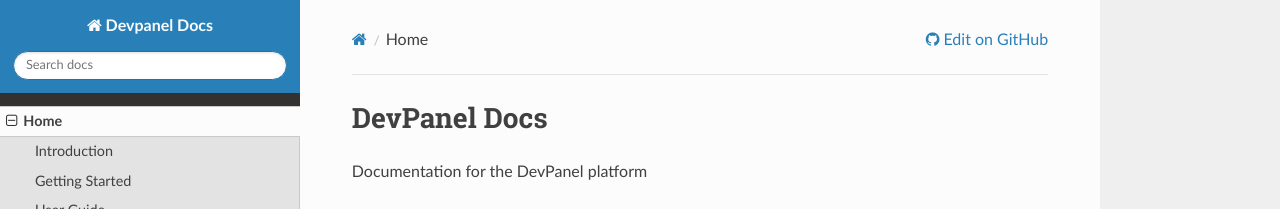
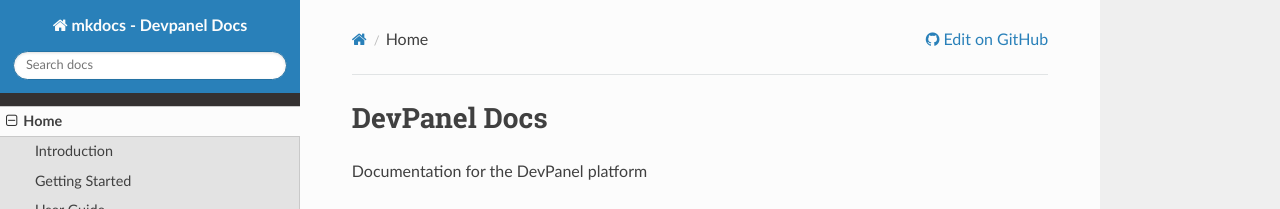
Before and after one commit to hukarere/mkdocs-devpanel, an MkDocs documentation site: the page built from docs/index.md, in a window 1280 px wide. Shown: the top 209 px of the page. Built offline with MkDocs 1.6.1, drawn with Linux system fonts in a browser that asks for light colours; nearby versions of some CDN libraries.

Commit message:
fix titles

```diff
--- a/index.html
+++ b/index.html
@@ -1,3 +1,5 @@
+<head><title>mkdocs - Devpanel Docs</title></head>
+<body>
 <h1>Static site</h1>
 <a href="site/">static site</a>
 
@@ -8,3 +10,4 @@
 <pre>
     sudo ./install-mkdocs.sh
 </pre>
+</body>
--- a/mkdocs.yml
+++ b/mkdocs.yml
@@ -1,4 +1,4 @@
-site_name: Devpanel Docs
+site_name: mkdocs - Devpanel Docs
 repo_url: https://github.com/hukarere/mkdocs-devpanel
 theme: readthedocs
 #theme: mkdocs
```
